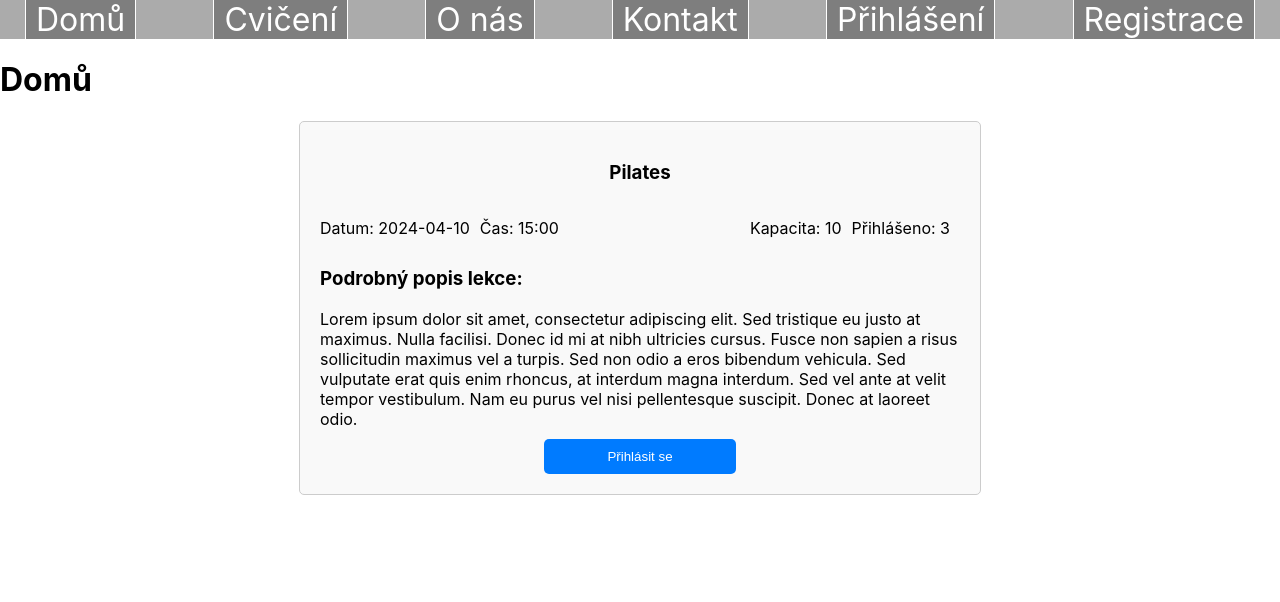
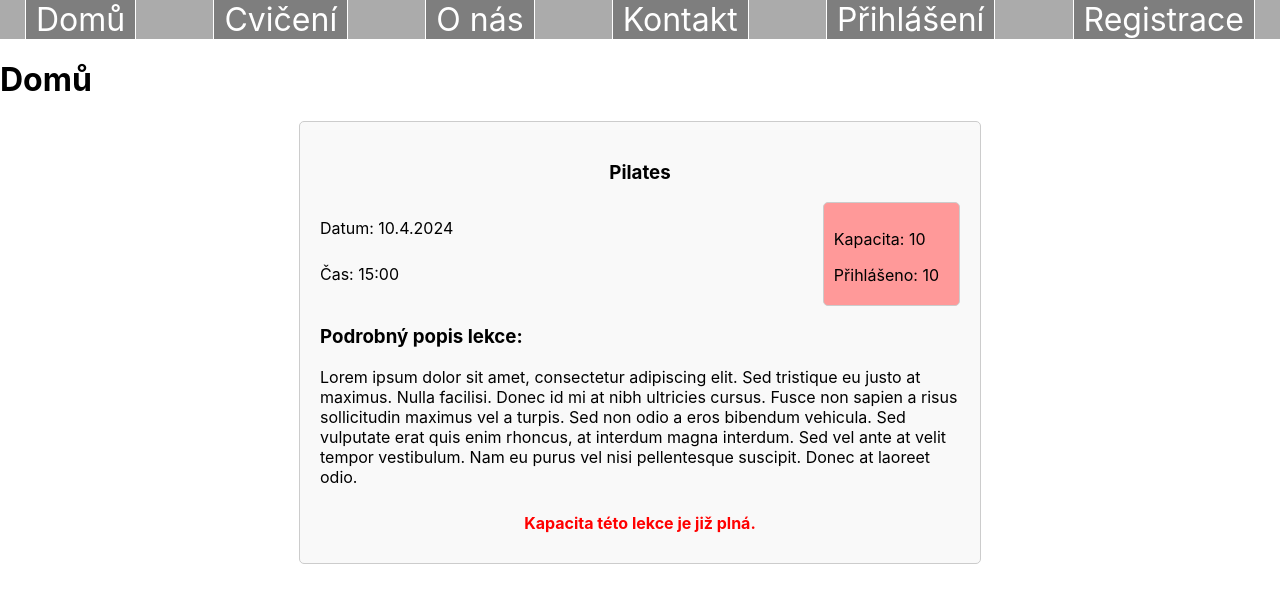
Before and after one commit to Kozmeker/untitled1, a React (Create React App) app: page / in a window 1280 px wide. Shown: the top 602 px of the page. Built offline with nearby package versions, Linux system fonts and the light colour scheme.

Commit message:
Lessondetail styling fixes

```diff
--- a/package.json
+++ b/package.json
@@ -6,6 +6,7 @@
     "@testing-library/jest-dom": "^5.17.0",
     "@testing-library/react": "^13.4.0",
     "@testing-library/user-event": "^13.5.0",
+    "moment": "^2.30.1",
     "react": "^18.2.0",
     "react-dom": "^18.2.0",
     "react-router": "^6.22.3",
--- a/src/assets/styles/CapacityStatus.css
+++ b/src/assets/styles/CapacityStatus.css
@@ -1,9 +1,9 @@
 .capacity-status {
-    display: flex;
-    flex-direction: row;
-    align-items: center;
+    padding: 10px;
+    border: 1px solid #ccc;
+    border-radius: 5px;
 }
 
-.capacity-status p {
-    margin-right: 10px;
+.capacity-status.full {
+    background-color: #ff9999; /* Červené pozadí, když je kapacita naplněná */
 }
--- a/src/assets/styles/LessonDetail.css
+++ b/src/assets/styles/LessonDetail.css
@@ -12,6 +12,18 @@
     text-align: center;
 }
 
+.lesson-info {
+    display: flex;
+    flex-direction: row;
+    justify-content: space-between;
+}
+
+.lesson-info > * {
+    flex-direction: column;
+    text-align: left;
+}
+
+
 .lesson-info-container {
     border-bottom: 1px solid #ccc; /* Ohraničení dolní části kontejneru s informacemi */
     padding-bottom: 10px; /* Mezera pod sekce s informacemi */
@@ -22,12 +34,8 @@
     border: 1px solid #ccc; /* Ohraničení popisu lekce */
     padding: 10px; /* Odsazení popisu lekce */
     margin-bottom: 20px; /* Mezera pod popisem lekce */
-}
-
-.lesson-info {
-    display: flex; /* Zobrazí informace o lekci v jednom řádku */
-    flex-direction: row; /* Zarovná informace vedle sebe */
-    justify-content: space-between; /* Zarovná informace na okrajích */
+    display: flex;
+    flex-direction: row;
 }
 
 .lesson-detail-container h2 {
@@ -51,3 +59,8 @@
 .lesson-buttons button {
     margin: 0 10px; /* Odsazení mezi tlačítky */
 }
+
+.full-message {
+    color: red; /* Červená barva textu */
+    font-weight: bold; /* Tučný text */
+}
--- a/src/assets/styles/LessonInfo.css
+++ b/src/assets/styles/LessonInfo.css
@@ -1,7 +1,7 @@
 .lesson-info {
     display: flex;
-    flex-direction: row;
-    align-items: center;
+    flex-direction: column;
+    align-items: flex-start;
 }
 
 .lesson-info p {
--- a/src/components/CapacityStatus.js
+++ b/src/components/CapacityStatus.js
@@ -2,10 +2,18 @@ import React from 'react';
 import '../assets/styles/CapacityStatus.css';
 
 const CapacityStatus = ({ lesson }) => {
+    const { capacity, registrations } = lesson;
+
+    // Počet registrovaných účastníků
+    const enrolled = registrations.length;
+
+    // Determinovat, zda je kapacita plná
+    const isFull = enrolled === capacity;
+
     return (
-        <div className="capacity-status">
-            <p>Kapacita: {lesson.capacity}</p>
-            <p>Přihlášeno: {lesson.registrations.length}</p>
+        <div className={`capacity-status ${isFull ? 'full' : ''}`}>
+            <p>Kapacita: {capacity}</p>
+            <p>Přihlášeno: {enrolled}</p>
         </div>
     );
 };
--- a/src/components/LessonDetail.js
+++ b/src/components/LessonDetail.js
@@ -14,7 +14,7 @@ const LessonDetail = () => {
         date: "2024-04-10",
         time: "15:00",
         capacity: 10,
-        registrations: ["Alice", "Bob", "Charlie"], // Seznam přihlášených účastníků
+        registrations: ["Alice", "Bob", "Charlie", "Charlie", "Charlie", "Charlie", "Charlie", "Charlie", "Charlie", "Charlie"], // Seznam přihlášených účastníků
         description: "Lorem ipsum dolor sit amet, consectetur adipiscing elit. Sed tristique eu justo at maximus. Nulla facilisi. Donec id mi at nibh ultricies cursus. Fusce non sapien a risus sollicitudin maximus vel a turpis. Sed non odio a eros bibendum vehicula. Sed vulputate erat quis enim rhoncus, at interdum magna interdum. Sed vel ante at velit tempor vestibulum. Nam eu purus vel nisi pellentesque suscipit. Donec at laoreet odio."
     };
 
@@ -46,7 +46,7 @@ const LessonDetail = () => {
             <div className="lesson-buttons">
                 {/* Podle stavu kapacity a registrace zobrazit tlačítko pro přihlášení/odhlášení */}
                 {isFull ? (
-                    <p>Kapacita této lekce je již plná.</p>
+                    <p className="full-message">Kapacita této lekce je již plná.</p>
                 ) : isRegistered ? (
                     <UnregisterButton/>
                 ) : (
--- a/src/components/LessonInfo.js
+++ b/src/components/LessonInfo.js
@@ -1,12 +1,16 @@
 import React from 'react';
+import moment from 'moment'; // Importovat moment.js pro manipulaci s daty
 import '../assets/styles/LessonInfo.css';
 
 const LessonInfo = ({ lesson }) => {
-    const { title, date, time } = lesson;
+    const { date, time } = lesson;
+
+    // Formátování data do požadovaného formátu (např. 23.4.2024)
+    const formattedDate = moment(date).format('D.M.YYYY');
 
     return (
         <div className="lesson-info">
-            <p>Datum: {date}</p>
+            <p>Datum: {formattedDate}</p>
             <p>Čas: {time}</p>
         </div>
     );
```
Also changed, not shown: 1 other file (tests, documents, lock files or other folders).
